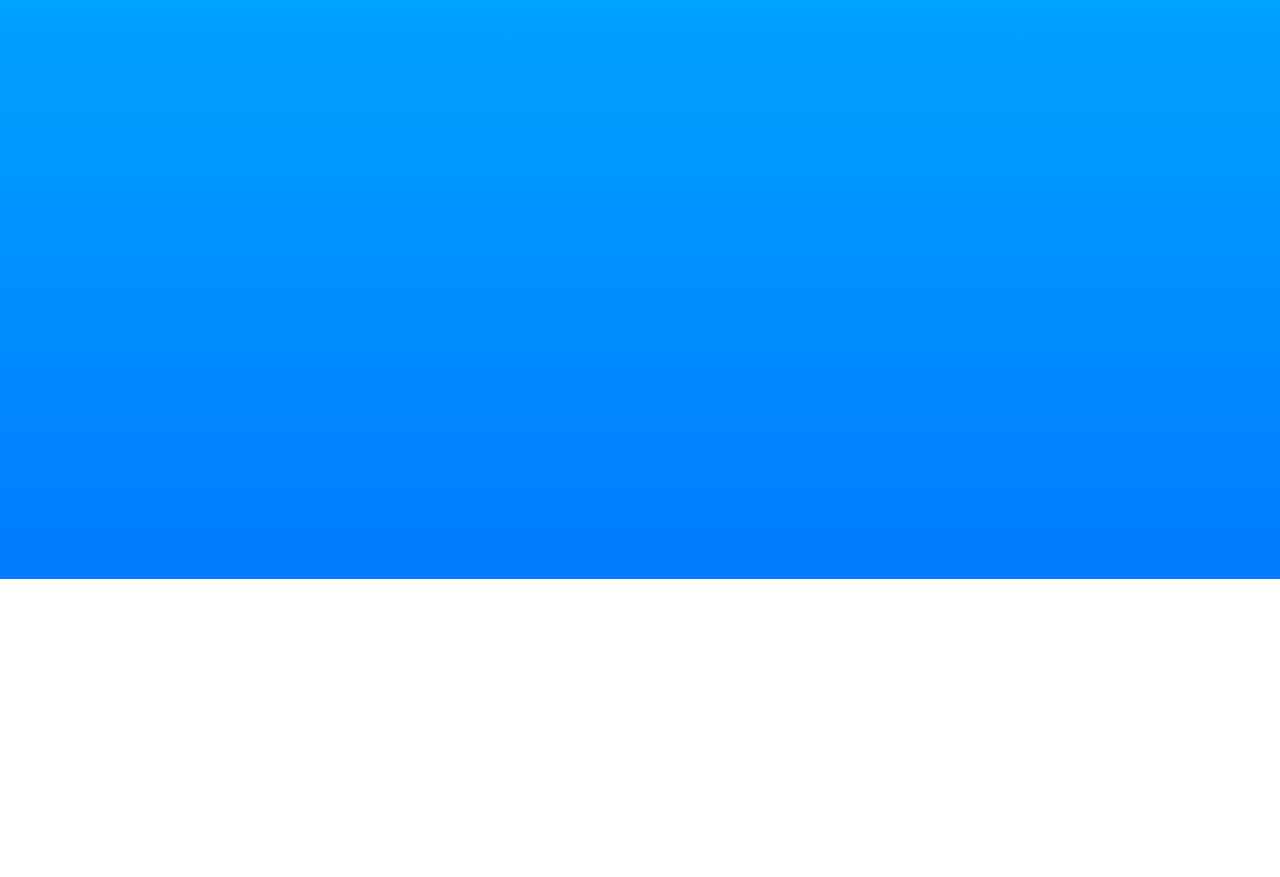
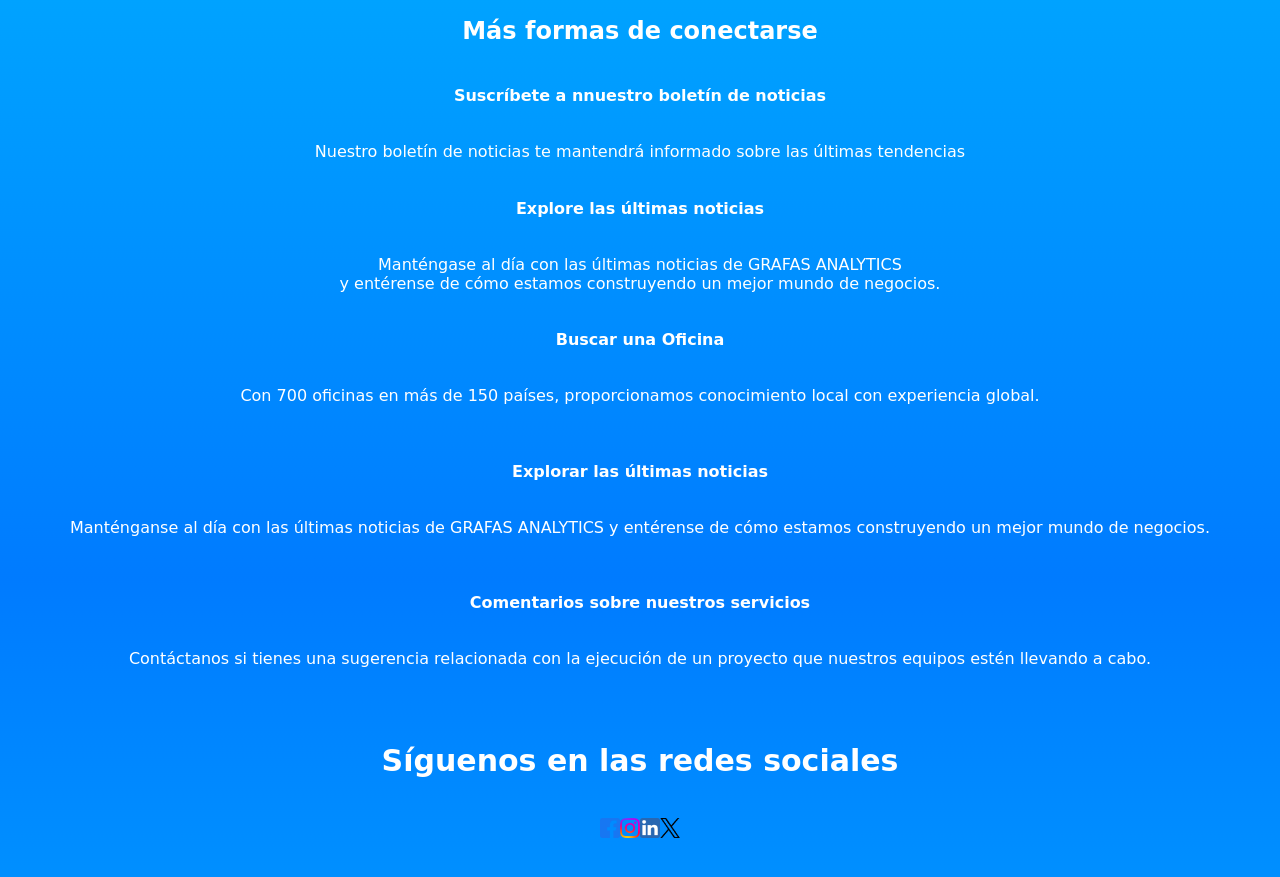
Before and after one commit to EquisBrea/Page-trial, a website: page index.html in a window 1280 px wide. Shown: the part 1421-2298 px from the top of the page. Before the commit the page ends 2000 px from the top, so only its background shows below. Drawn offline with Linux system fonts and the light colour scheme; a web font is replaced by a local one.

Commit message:
Correciones y cosas funcionando

```diff
--- a/index.html
+++ b/index.html
@@ -1,11 +1,14 @@
 <!DOCTYPE html>
 <html lang="en">
+
 <head>
     <meta charset="UTF-8">
     <meta name="viewport" content="width=device-width, initial-scale=1.0">
     <link rel="preconnect" href="https://fonts.googleapis.com">
     <link rel="preconnect" href="https://fonts.gstatic.com" crossorigin>
-    <link href="https://fonts.googleapis.com/css2?family=Poetsen+One&family=Teachers:ital,wght@0,400..800;1,400..800&display=swap" rel="stylesheet">
+    <link
+        href="https://fonts.googleapis.com/css2?family=Poetsen+One&family=Teachers:ital,wght@0,400..800;1,400..800&display=swap"
+        rel="stylesheet">
     <link rel="stylesheet" href="./static/css/estilo.css">
     <title>GRAFAS ANALYTICS</title>
 </head>
@@ -13,11 +16,13 @@
 <body>
     <header>
         <div class="logo">
-            <center><a href="./index.html" class ="link-logo"><img class="logo-div" src="./static/img/drawing.svg" alt="Grafas Analytics"></a></center>
+            <center><a href="./index.html" class="link-logo"><img class="logo-div" src="./static/img/drawing.svg"
+                        alt="Grafas Analytics"></a></center>
             <nav class="navegacion">
                 <li><a class="nav-menu-item" href="./index.html">Inicio</a></li>
                 <li><a class="nav-menu-item" href="./aboutus.html">Quienes somos</a></li>
-                <li class="invisible"><a id="nav-menu-item logo-nav" href="./index.html"><img class="logo-nav" src="./static/img/drawing.svg" class="nav-menu-item" alt=""></a></li>
+                <li class="invisible"><a id="nav-menu-item logo-nav" href="./index.html"><img class="logo-nav"
+                            src="./static/img/drawing.svg" class="nav-menu-item" alt=""></a></li>
                 <li><a class="nav-menu-item" href="./servicios.html">Servicios</a></li>
                 <li><a class="nav-menu-item" href="./contacto.html">Contacto</a></li>
             </nav>
@@ -33,13 +38,14 @@
             <section id="banner">
                 <div class="tecnologias" id="tecnologias">
                     <h3 class="seccion" id="seccion">GRAFAS ANALYTICS</h3>
-                <p>En <b>GRAFAS ANALYTICS</b> ofrecemos una amplia gama de <a href="">servicios</a> diseñados para satisfacer las
+                    <p>En <b>GRAFAS ANALYTICS</b> ofrecemos una amplia gama de <a href="">servicios</a> diseñados para
+                        satisfacer las
                         necesidades
                         específicas de cada cliente. <br>Algunos de nuestros servicios incluyen:</p>
                 </div>
             </section>
-        <section id="banner">
-         <div class ="tecnologias dos">
+            <div id="banner">
+                <div class="tecnologias dos">
                     <div class="objeto-carrousel">
                         <p>Parsing, minado y análisis cuantitativo y cualitativo.</p>
                     </div>
@@ -54,7 +60,45 @@
                         <p>Adaptación dinámica de procesos con actualización instantáneas</p>
                     </div>
                 </div>
+
+            </div>
+            <section id="banner">
+                <div class="otros-medcont">
+                    <h2>Más formas de conectarse</h2>
+                    <h4>Suscríbete a nnuestro boletín de noticias</h4>
+                    <p>Nuestro boletín de noticias te mantendrá informado sobre las últimas tendencias</p>
+
+                    <h4>Explore las últimas noticias</h4>
+                    <p>Manténgase al día con las últimas noticias de GRAFAS ANALYTICS <br>y entérense de cómo estamos
+                        construyendo un mejor mundo de negocios.</p>
+                    <h4>Buscar una Oficina</h4>
+                    <p>Con 700 oficinas en más de 150 países, proporcionamos conocimiento local con experiencia global.
+                    </p><br>
+                    <h4>Explorar las últimas noticias</h4>
+                    <p>Manténganse al día con las últimas noticias de GRAFAS ANALYTICS y entérense de cómo estamos
+                        construyendo un mejor mundo de negocios.</p><br>
+                    <h4>Comentarios sobre nuestros servicios</h4>
+                    <p>Contáctanos si tienes una sugerencia relacionada con la ejecución de un proyecto que nuestros
+                        equipos estén llevando a cabo.</p><br>
+
+                    <h4 class="redes">Síguenos en las redes sociales</h4>
+
+                    <div class="container-social-network">
+                        <a class="container-icon-social-network" href="https://facebook.com"><img
+                                class="icono-social-network" src="./static/img/facebook-logo.png"
+                                alt="logo facebook"></a>
+                        <a class="container-icon-social-network" href="https://instagram.com"><img
+                                class="icono-social-network" src="./static/img/instagram-logo.png"
+                                alt="logo facebook"></a>
+                        <a class="container-icon-social-network" href="https://linkedin.com"><img
+                                class="icono-social-network" src="./static/img/linkedin-logo.png"
+                                alt="logo facebook"></a>
+                        <a class="container-icon-social-network" href="https://twitter.com"><img
+                                class="icono-social-network" src="./static/img/x-logo.png" alt="logo facebook"></a>
+                    </div>
+                </div>
             </section>
+            </div>
         </main>
     </section>
     <!-- pie -->
@@ -64,4 +108,5 @@
 
 
 </body>
+
 </html>
--- a/static/css/estilo.css
+++ b/static/css/estilo.css
@@ -97,16 +97,19 @@ a{
 }
 
 aside {
-    border-style: dotted;
     height: 100% fit-content;
     width: 100% fit-content;
     align-self: center;
     justify-self: center;
 }
 aside img {
-    border-style: dotted;
     height: auto;
     width: auto;
+}
+#banner {
+    position: inherit;
+    height:100%;
+    display: grid;
 }
 body {
     position: relative;
@@ -118,7 +121,10 @@ body {
     color: white;
 }
 
-
+.blank-space{
+    display: block;
+    height:150px;
+}
 .navegacion a {
     display: flex;
     color: white;
@@ -355,7 +361,6 @@ main {
 
 .logo-nav-item {
     display: flex;
-    border-style: dotted;
     border-color: red;
     max-height: 50px;
     justify-content: center;
@@ -469,8 +474,17 @@ width: 100%;
     font-size: 1.5rem;
 }
 
+.dos {
+    display: flex;
+    height: 60vh;
+    padding:10%;
+    align-items: center;
+}
+
 .dos p{
     font-size: 1.25rem;
+    padding:10%;
+    height: 100%;
 }
 
 .objeto-carrousel {
```
Also changed, not shown: contacto.html (+1 -1 lines). Lines whose indentation alone changed are shown as unchanged.
